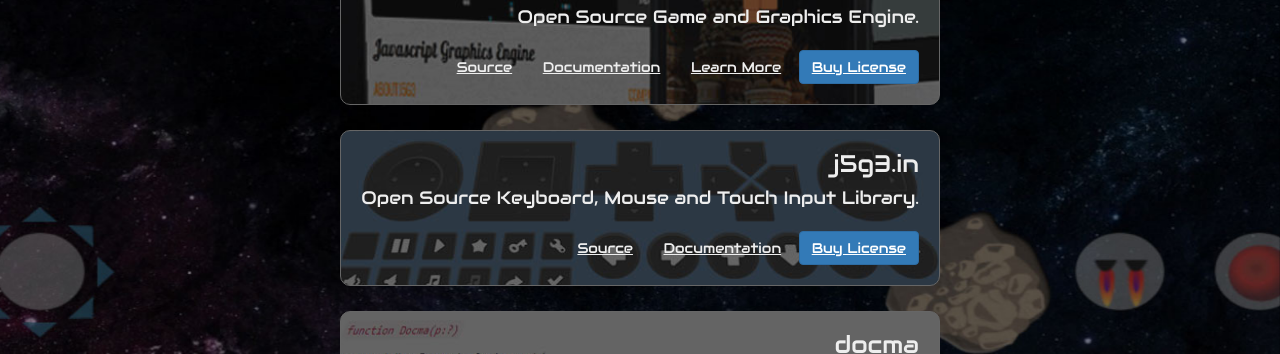
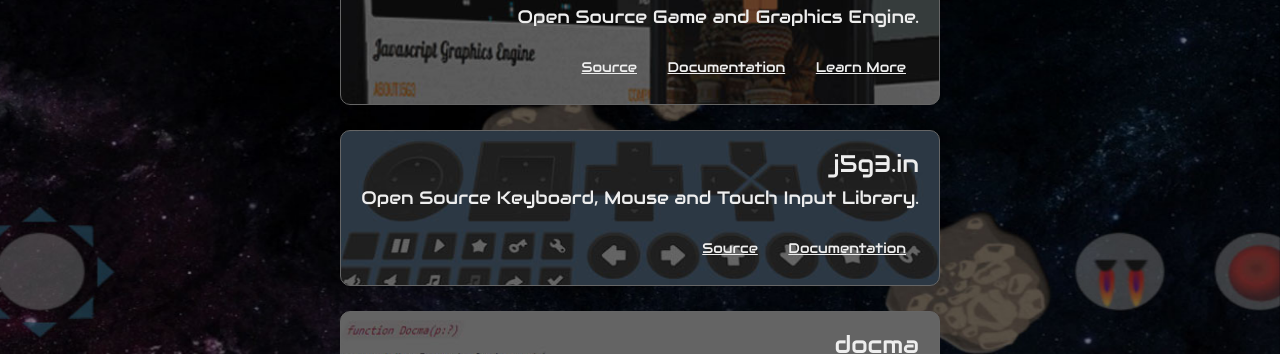
Before and after one commit to j5g3/j5g3.com, a plain HTML site: page index.html in a window 1280 px wide. Shown: the part 446-800 px from the top of the page. Drawn offline with nearby package versions, Linux system fonts and the light colour scheme.

Commit message:
Removed license

```diff
--- a/index.html
+++ b/index.html
@@ -109,21 +109,21 @@
 			<a class="btn" href="https://github.com/giancarlo/j5g3">Source</a>
 			<a class="btn" href="https://giancarlo.github.io/j5g3/docs">Documentation</a>
 			<a class="btn" data-toggle="tab" href="#j5g3">Learn More</a>
-			<a data-toggle="tab" class="btn btn-primary" href="#docs">Buy License</a>
+			<!--a data-toggle="tab" class="btn btn-primary" href="#docs">Buy License</a-->
 		</div>
 		<div class="game j5g3-in">
 			<h3>j5g3.in</h3>
 			<p>Open Source Keyboard, Mouse and Touch Input Library.</p>
 			<a class="btn" href="https://github.com/j5g3/in">Source</a>
 			<a class="btn" href="https://j5g3.github.com/in/docs">Documentation</a>
-			<a data-toggle="tab" class="btn btn-primary" href="#docs">Buy License</a>
+			<!--a data-toggle="tab" class="btn btn-primary" href="#docs">Buy License</a-->
 		</div>
 		<div class="game docma">
 			<h3>docma</h3>
 			<p>Javascript Documentation Generator.</p>
 			<a class="btn" href="https://github.com/j5g3/docma">Source</a>
 			<a class="btn" href="https://j5g3.github.io/docma/docs">Documentation</a>
-			<a data-toggle="tab" class="btn btn-primary" href="#docs">Buy License</a>
+			<!--a data-toggle="tab" class="btn btn-primary" href="#docs">Buy License</a-->
 		</div>
 	</div>
 </section>
```
